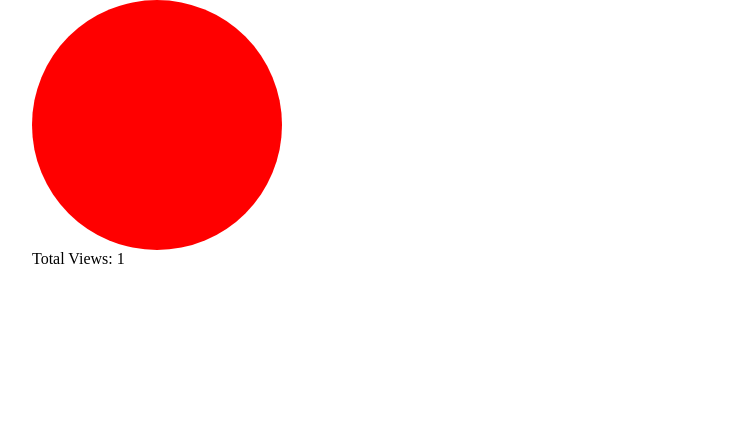
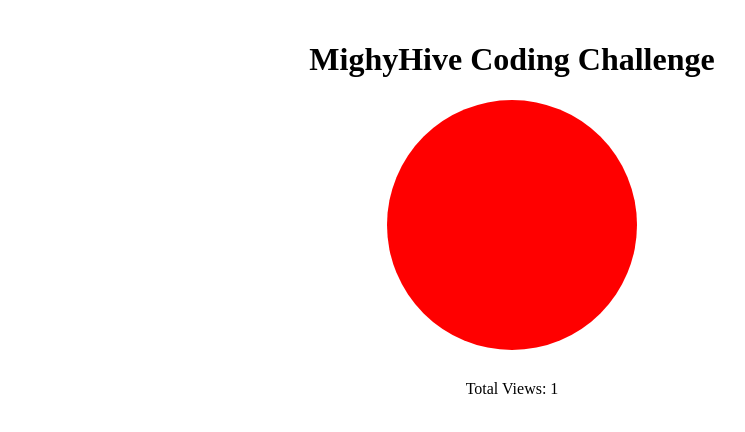
Before and after one commit to govindrai/mightyhive-localStorage, a plain HTML site: page public_html/index.html in a window 1280 px wide. Shown: the whole page, without its empty margins (128-873 px from the left). Drawn offline with Linux system fonts and the light colour scheme.

Commit message:
Style index page

```diff
--- a/public_html/index.html
+++ b/public_html/index.html
@@ -5,8 +5,13 @@
   <link type="text/css" rel="stylesheet" href="style.css">
 </head>
 <body>
-  <div id="circle"></div>
-  <div>Total Views: <span id="viewCount"></span></div>
+  <h1 id="title">MighyHive Coding Challenge</h1>
+
+  <div id="container">
+    <div id="circle"></div>
+    <div>Total Views: <span id="viewCount"></span></div>
+  </div>
+
   <script src="js.js"></script>
 </body>
 </html>
--- a/public_html/style.css
+++ b/public_html/style.css
@@ -1,10 +1,19 @@
 body {
   max-width: 960px;
   margin: auto;
+  padding: 20px;
+  text-align: center;
 }
 
 #circle {
   width: 250px;
   height: 250px;
   border-radius: 50%;
+  margin-bottom: 30px;
 }
+
+#container {
+  display: flex;
+  flex-direction: column;
+  align-items: center;
+}
```
